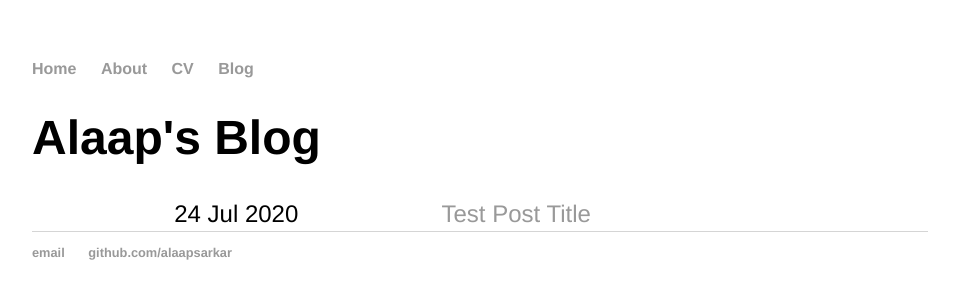
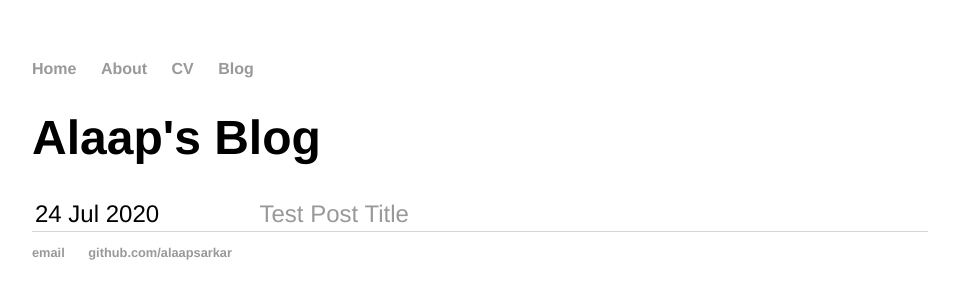
Before and after one commit to AlaapSarkar/AlaapSarkar.github.io, a Jekyll site: the page built from blog/index.html, in a window 1280 px wide. Shown: the top 300 px of the page, without its empty margins (160-1119 px from the left). Built offline with Jekyll 4.4.1, drawn with Linux system fonts in a browser that asks for light colours.

Commit message:
Update index.html

```diff
--- a/blog/index.html
+++ b/blog/index.html
@@ -7,7 +7,7 @@ title: Alaap's Blog
 
 	  {% for post in site.posts %}
 	    <tr>
-		<td style="text-align:center"><span>{{ post.date | date_to_string }}</span></td>
+		<td style="width:25%"><span>{{ post.date | date_to_string }}</span></td>
 		<td><a href="{{ post.url }}" title="{{ post.title }}">{{ post.title }}</a></td>
 	    </tr>
 	  {% endfor %}
```
